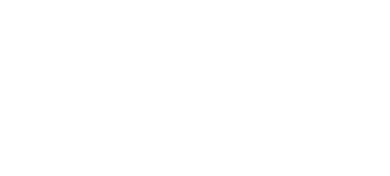
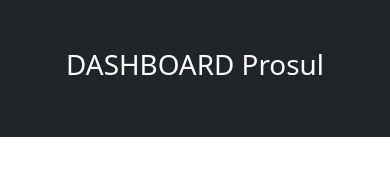
Before and after one commit to SamuelMadeiraa/Meu-Portfolio, a plain HTML site: page LayoutProsul/inde.html in a window 390 px wide. Drawn offline with nearby package versions, Linux system fonts and the light colour scheme.

Commit message:
Adicionado Responsivo

```diff
--- a/LayoutProsul/inde.html
+++ b/LayoutProsul/inde.html
@@ -9,6 +9,11 @@
 </head>
 <body>
     <script src="https://cdn.jsdelivr.net/npm/bootstrap@5.3.2/dist/js/bootstrap.bundle.min.js"></script>
+    <header>
+        <div class="container-fluid p-5 bg-dark text-white text-center">
+            <h1>DASHBOARD Prosul</h1>
+        </div>
+    </header>
 
 </body>
 </html>
```
